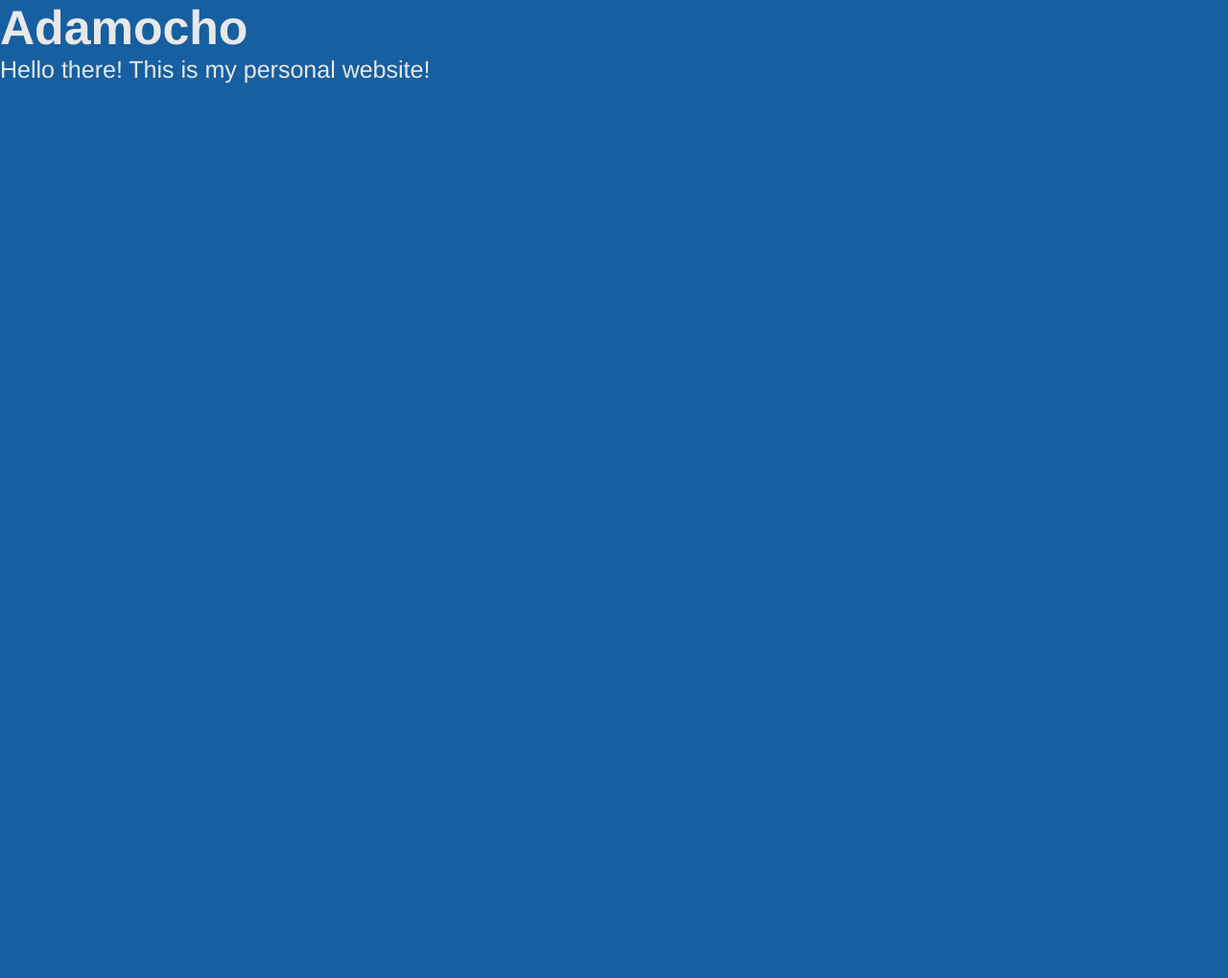
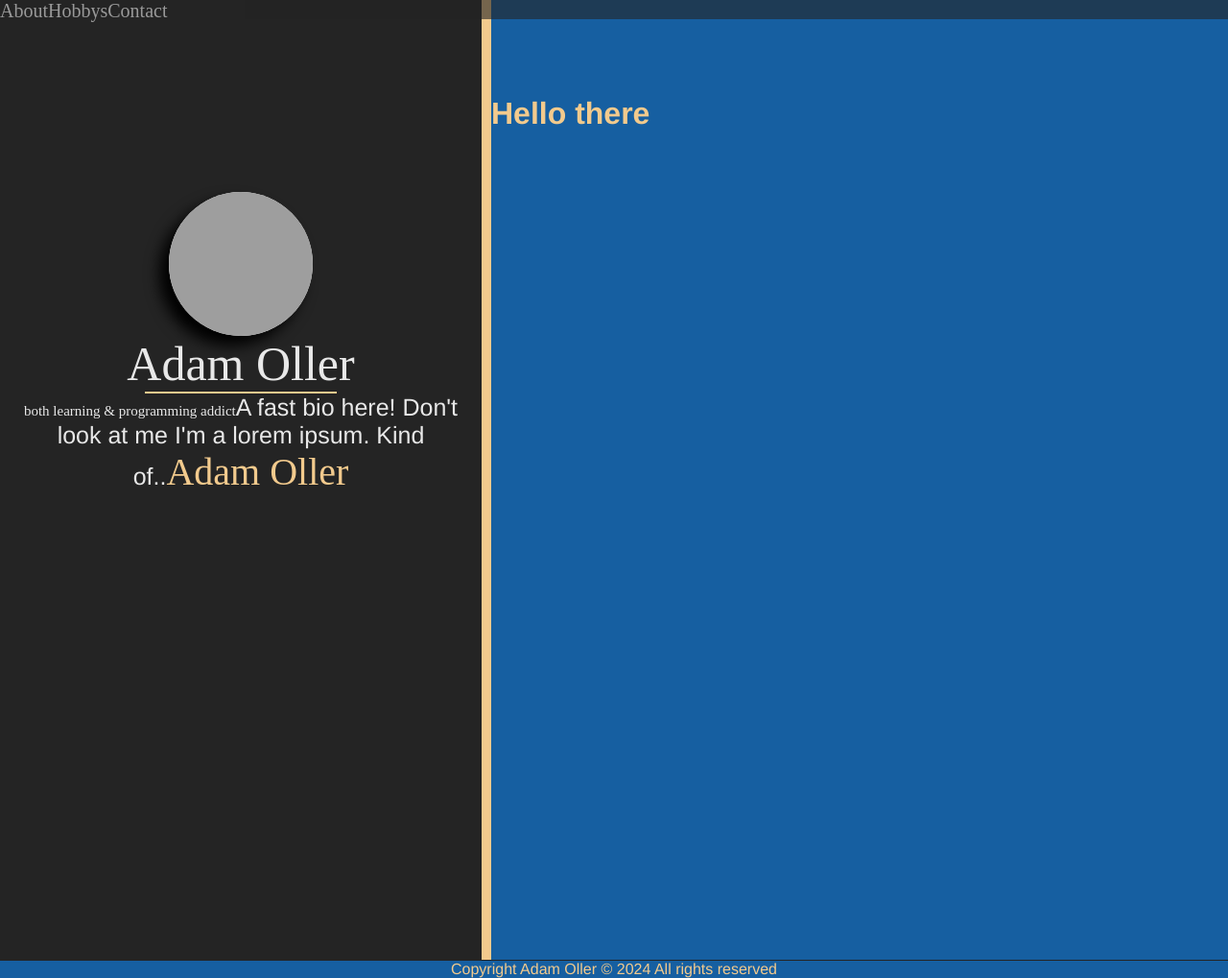
Before and after one commit to Adamocho/adamoller.com, a Gatsby site: page / in a window 1280 px wide. Shown: the whole page at 96% size. Before the commit the page ends 800 px from the top, so only its background shows below. Built offline with nearby package versions, Linux system fonts and the light colour scheme; Gatsby itself is replaced by a stand-in of ours; grey boxes are pictures that could not be loaded.

Commit message:
Change html in 404 and index. Serve as backup

```diff
--- a/package.json
+++ b/package.json
@@ -17,9 +17,11 @@
   },
   "dependencies": {
     "gatsby": "^5.13.1",
+    "gatsby-omni-font-loader": "^2.0.2",
     "gatsby-plugin-manifest": "^5.13.0",
     "react": "^18.2.0",
-    "react-dom": "^18.2.0"
+    "react-dom": "^18.2.0",
+    "react-helmet": "^6.1.0"
   },
   "devDependencies": {
     "@types/node": "^20.3.3",
--- a/src/pages/index.tsx
+++ b/src/pages/index.tsx
@@ -2,15 +2,26 @@ import * as React from "react"
 import type { HeadFC, PageProps } from "gatsby"
 import "../styles/index.css"
 
-const pageStyles = {
-  fontSize: "25px",
-}
-
 const IndexPage: React.FC<PageProps> = () => {
   return (
-    <main style={pageStyles}>
-      <h1>Adamocho</h1>
-      <p>Hello there! This is my personal website!</p>
+    <main>
+      <header>
+        <div>About</div>
+        <div>Hobbys</div>
+        <div>Contact</div>
+      </header>
+      <div className="about">
+        <img src="../images/icon.png" alt="" />
+        <span className="about-name">Adam Oller</span>
+        <div className="about-separator"></div>
+        <span className="about-title">both learning & programming addict</span>
+        <span className="about-bio">A fast bio here! Don't look at me I'm a lorem ipsum. Kind of..</span>
+        <span className="signature">Adam Oller</span>
+      </div>
+      <div className="content">
+        <h1 className="ornament">Hello there</h1>
+      </div>
+      <footer>Copyright Adam Oller &#169; 2024 All rights reserved</footer>
     </main>
   )
 }
```
Also changed, not shown: src/pages/404.tsx (+4 -10 lines), 1 other file.
